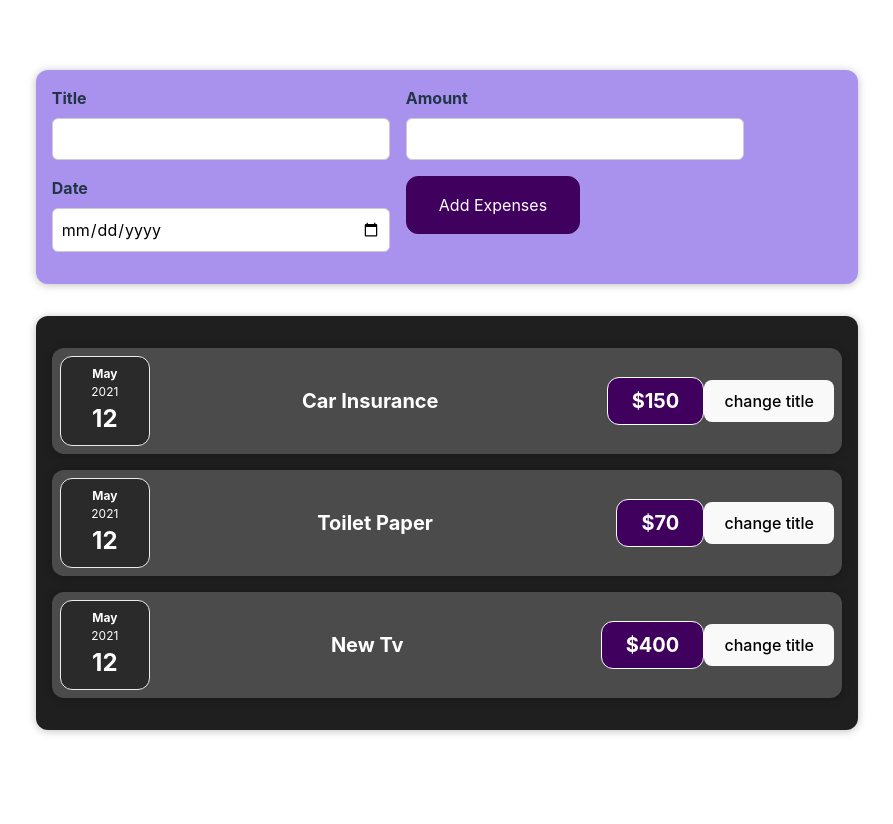
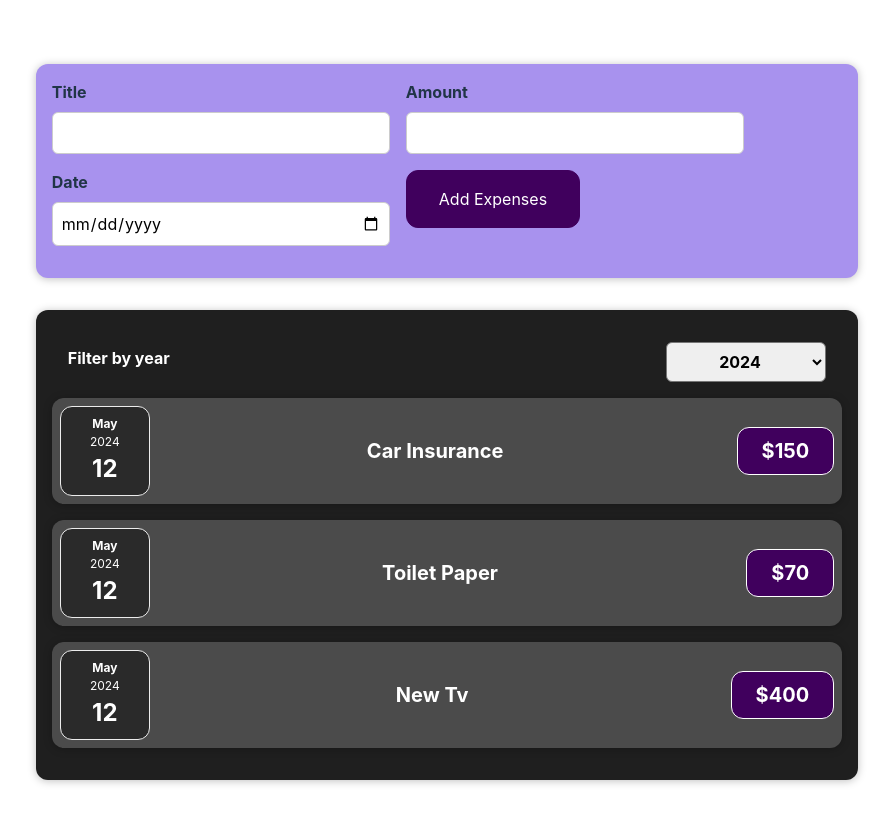
Before and after one commit to Eniolaonafujabi/expense_tracker, a React (Vite) app: page / in a window 1280 px wide. Shown: the top 824 px of the page, without its empty margins (193-1086 px from the left). Before the commit the page ends 800 px from the top, so only its background shows below. Built offline with nearby package versions, Linux system fonts and the light colour scheme.

Commit message:
expense component

```diff
--- a/src/App.jsx
+++ b/src/App.jsx
@@ -1,31 +1,34 @@
 import './App.css'
 import Expenses from "./component/Expenses.jsx";
 import NewExpenses from "./component/NewExpenses.jsx";
+import {useState} from "react";
 
-function App() {
-    const expenses = [
+const Dummy_Expenses = [
     {
         id: "e1",
         title: "Car Insurance",
         price: 150,
-            date: new Date("2021-05-12")
+        date: new Date("2024-05-12")
     },
     {
         id: "e2",
         title: "Toilet Paper",
         price: 70,
-            date: new Date("2021-05-12")
+        date: new Date("2024-05-12")
     },
     {
         id: "e3",
         title: "New Tv",
         price: 400,
-            date: new Date("2021-05-12")
+        date: new Date("2024-05-12")
     },
 ]
+
+function App() {
+    const [expenses, setExpenses] = useState(Dummy_Expenses);
+
     const addExpenseHandler = (expense) =>{
-        console.log(expense);
-        console.log('in app js')
+        setExpenses((prevExpenses) => [expense, ...prevExpenses]);
     }
   return (
       <div>
--- a/src/component/ExpenseItems.jsx
+++ b/src/component/ExpenseItems.jsx
@@ -1,23 +1,22 @@
 import './style/ExpenseItems.css'
 import ExpenseDate from "./ExpenseDate.jsx";
 import Card from "./Card.jsx";
-import {useState}  from "react";
 function ExpenseItems(props) {
-    const[title,setTitle] = useState(props.title);
-
-    const clickHandler = () => {
-        setTitle('updated');
-        console.log(title);
-    }
+    // const[title,setTitle] = useState(props.title);
+    //
+    // const clickHandler = () => {
+    //     setTitle('updated');
+    //     console.log(title);
+    // }
 
     return (
         <Card className="expense-item">
             <ExpenseDate date={props.date} />
             <div className="expense-item__description">
-                <h2>{title}</h2>
+                <h2>{props.title}</h2>
                 <div className="expense-item__price">${props.price}</div>
             </div>
-            <button onClick={clickHandler}>change title</button>
+            {/*<button onClick={clickHandler}>change title</button>*/}
         </Card>
     );
 }
--- a/src/component/Expenses.jsx
+++ b/src/component/Expenses.jsx
@@ -1,13 +1,40 @@
 import ExpenseItems from "./ExpenseItems.jsx";
 import './style/Expenses.css'
 import Card from "./Card.jsx";
+import ExpensesFilter from "./ExpensesFilter.jsx";
+import {useState} from "react";
 
 function Expenses(props) {
+    const [filteredYear, setFilteredYear] = useState('2024');
+
+    const filterChangeHandler = selectedYear => {
+        setFilteredYear(selectedYear);
+    };
+
+    const filteredExpenses = props.items.filter(expense => {
+        return expense.date.getFullYear().toString() === filteredYear;
+    });
+
+    let expensesContent = <p>No expenses found.</p>;
+
+    if (filteredExpenses.length > 0) {
+        expensesContent = filteredExpenses.map((expense) => (
+            <ExpenseItems
+                key={expense.id}
+                title={expense.title}
+                price={expense.price}
+                date={expense.date}
+            />
+        ));
+    }
+
     return(
         <Card className="expenses">
-            <ExpenseItems title = {props.items[0].title} date = {props.items[0].date} price = {props.items[0].price}/>
-            <ExpenseItems title = {props.items[1].title} date = {props.items[1].date} price = {props.items[1].price}/>
-            <ExpenseItems title = {props.items[2].title} date = {props.items[2].date} price = {props.items[2].price}/>
+            <ExpensesFilter
+                selected={filteredYear}
+                onChangeFilter={filterChangeHandler}
+            />
+            {expensesContent}
         </Card>
         );
 }
--- /dev/null
+++ b/src/component/ExpensesFilter.jsx
@@ -0,0 +1,22 @@
+import './style/ExpensesFilter.css'
+const ExpensesFilter = (props) => {
+    const dropdownChangeHandler = (event) => {
+        props.onChangeFilter(event.target.value);
+    };
+
+    return (
+        <div className='expenses-filter'>
+            <div className='expenses-filter__control'>
+                <label>Filter by year</label>
+                <select value={props.selected} onChange={dropdownChangeHandler}>
+                    <option value='2027'>2027</option>
+                    <option value='2026'>2026</option>
+                    <option value='2025'>2025</option>
+                    <option value='2024'>2024</option>
+                </select>
+            </div>
+        </div>
+    );
+};
+
+export default ExpensesFilter;
--- a/src/component/ExpensesForm.jsx
+++ b/src/component/ExpensesForm.jsx
@@ -19,7 +19,7 @@
 
         const expenseData = {
             title : enteredTitle,
-            amount : enteredAmount,
+            price : enteredAmount,
             date : new Date(enteredDate),
         };
         props.onSaveExpenseData(expenseData);
--- /dev/null
+++ b/src/component/style/ExpensesFilter.css
@@ -0,0 +1,24 @@
+.expenses-filter {
+    color: white;
+    padding: 0 1rem;
+}
+
+.expenses-filter__control {
+    display: flex;
+    width: 100%;
+    align-items: center;
+    justify-content: space-between;
+    margin: 1rem 0;
+}
+
+.expenses-filter label {
+    font-weight: bold;
+    margin-bottom: 0.5rem;
+}
+
+.expenses-filter select {
+    font: inherit;
+    padding: 0.5rem 3rem;
+    font-weight: bold;
+    border-radius: 6px;
+}
```
Lines whose indentation alone changed are shown as unchanged.
